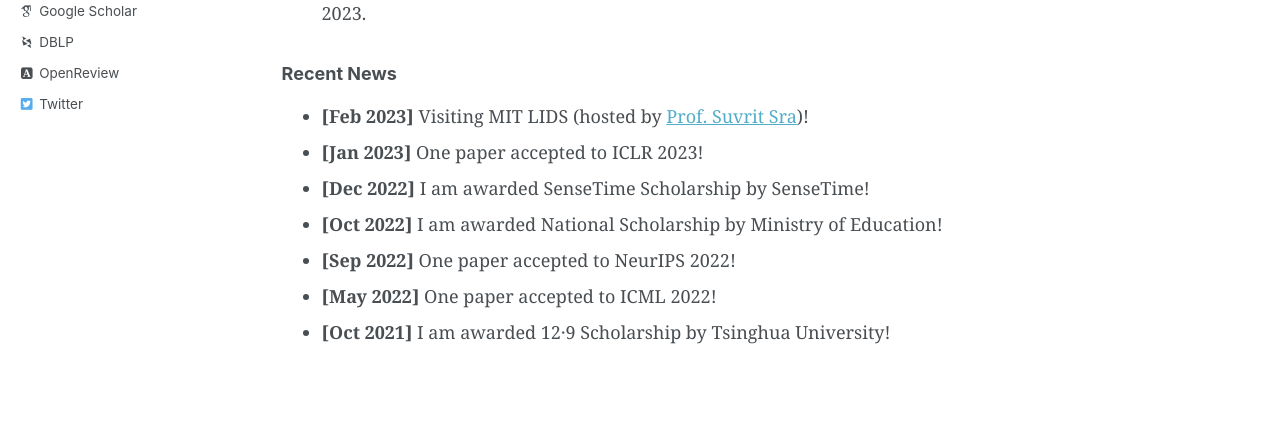
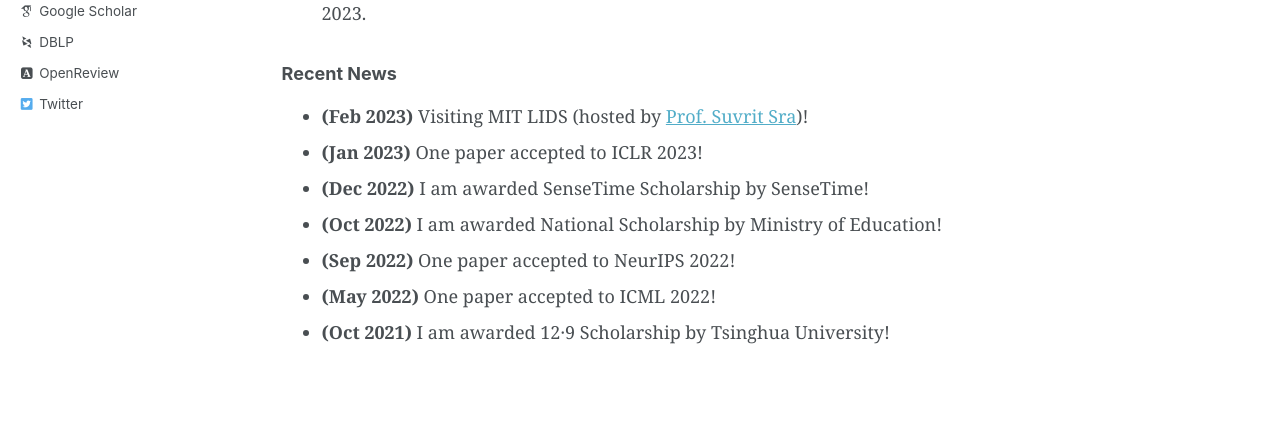
Before and after one commit to yandaichn/yandaichn.github.io, a Jekyll site: the page built from _pages/about.md, in a window 1280 px wide and 1001 px high. Shown: the part 448-881 px from the top of the window. Built offline with Jekyll 4.4.1, drawn with Linux system fonts in a browser that asks for light colours; some web fonts are replaced.

```diff
--- a/_pages/about.md
+++ b/_pages/about.md
@@ -16,10 +16,10 @@ My research interests lie broadly in machine learning theory, especially reinfor
 * **Conference Reviewing**: AISTATS 2022, NeurIPS 2022, AISTATS 2023, ALT 2023, ICML 2023.
 
 ### Recent News
-* **\[Feb 2023\]** Visiting MIT LIDS (hosted by [Prof. Suvrit Sra](https://optml.mit.edu/index.html))!
-* **\[Jan 2023\]** One paper accepted to ICLR 2023!
-* **\[Dec 2022\]** I am awarded SenseTime Scholarship by SenseTime!
-* **\[Oct 2022\]** I am awarded National Scholarship by Ministry of Education!
-* **\[Sep 2022\]** One paper accepted to NeurIPS 2022!
-* **\[May 2022\]** One paper accepted to ICML 2022!
-* **\[Oct 2021\]** I am awarded 12·9 Scholarship by Tsinghua University!
+* **(Feb 2023)** Visiting MIT LIDS (hosted by [Prof. Suvrit Sra](https://optml.mit.edu/index.html))!
+* **(Jan 2023)** One paper accepted to ICLR 2023!
+* **(Dec 2022)** I am awarded SenseTime Scholarship by SenseTime!
+* **(Oct 2022)** I am awarded National Scholarship by Ministry of Education!
+* **(Sep 2022)** One paper accepted to NeurIPS 2022!
+* **(May 2022)** One paper accepted to ICML 2022!
+* **(Oct 2021)** I am awarded 12·9 Scholarship by Tsinghua University!
```
Also changed, not shown: _pages/talks.md (+5 -5 lines).
